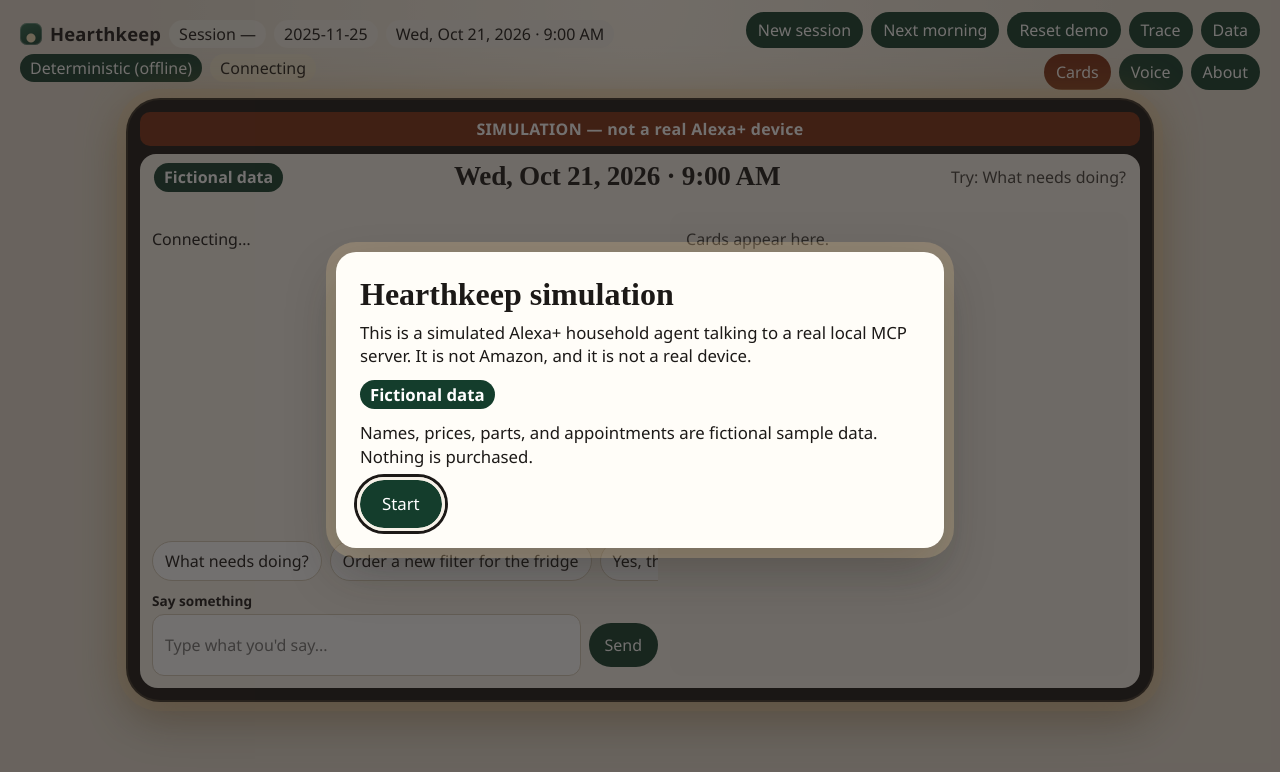
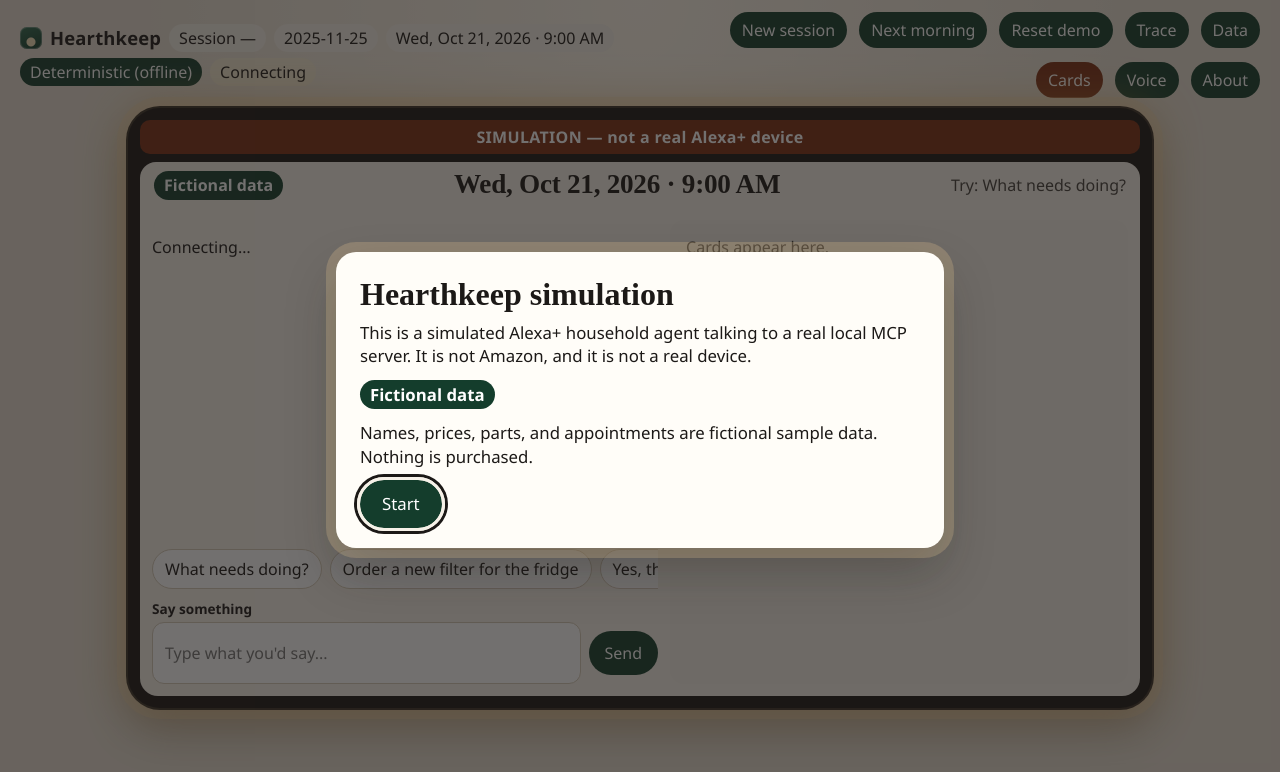
Before and after one commit to HONGKONGBALL/hearthkeep, a React (Vite) app in the folder apps/simulator/: page / in a window 1280 px wide. Shown: the top 772 px of the page. Built offline with nearby package versions, Linux system fonts and the light colour scheme.

Commit message:
fix: leave a page gutter around the top-bar focus ring
Wrapped controls were 6px apart, so the dark outer ring sat on the next dark button. The row and column gaps now keep that ring on the page.

```diff
--- a/apps/simulator/src/App.css
+++ b/apps/simulator/src/App.css
@@ -107,6 +107,8 @@
 .controls {
   justify-content: flex-end;
   max-width: 740px;
+  /* The focus ring is 6px. Keep a page-colored gutter outside it. */
+  gap: 14px 12px;
 }
 
 .brand {
```
